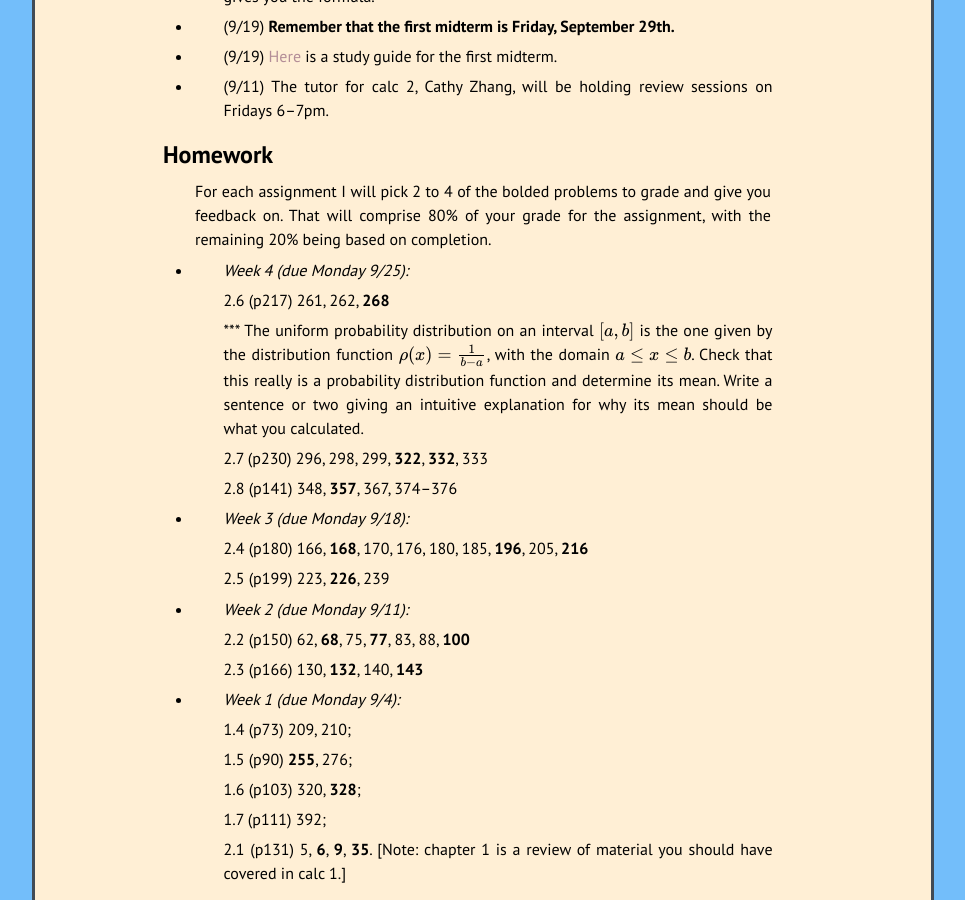
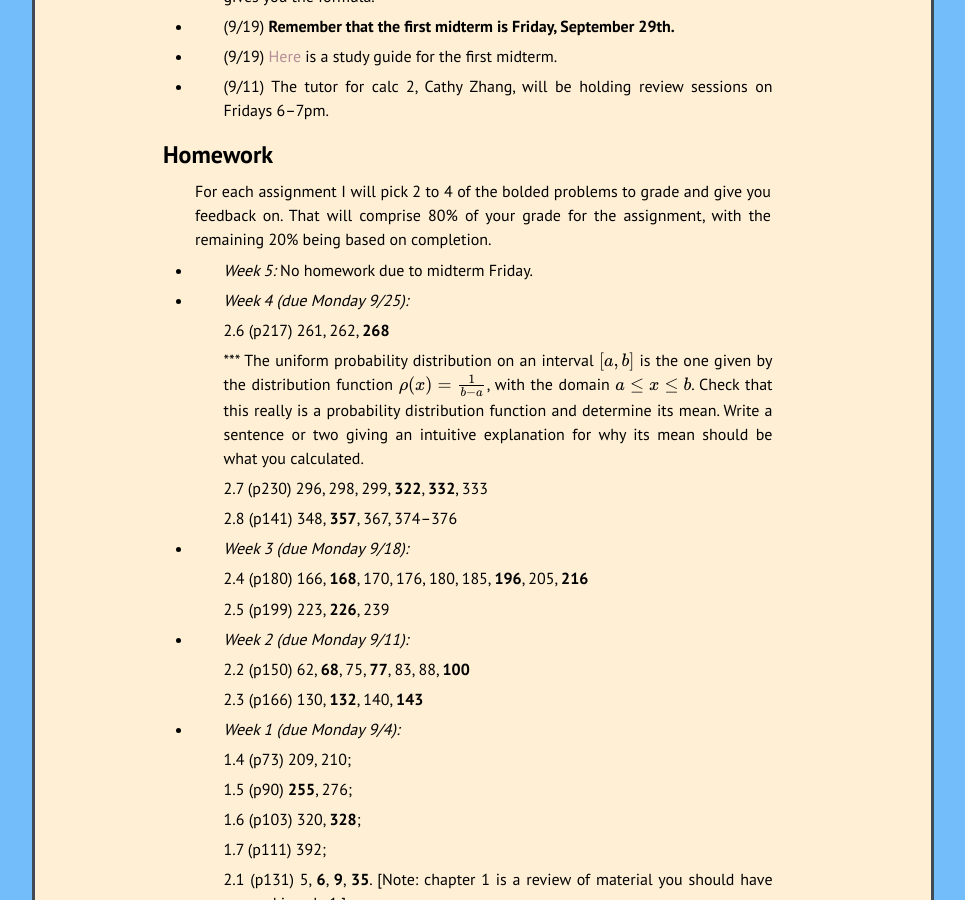
Before and after one commit to kamerynjw/kamerynjw.github.io, a Jekyll site: the page built from teaching/2023/math211.md, in a window 1280 px wide and 900 px high, scrolled down 440 px. Shown: the whole window, without its empty margins (157-1122 px from the left). Built offline with Jekyll 4.4.1, drawn with Linux system fonts in a browser that asks for light colours; nearby versions of some CDN libraries; formulas are drawn with MathJax 3.

Commit message:
added notice that there's no hemowkre for the exam week

```diff
--- a/teaching/2023/math211.md
+++ b/teaching/2023/math211.md
@@ -24,6 +24,8 @@ Homework
 --------
 
 For each assignment I will pick 2 to 4 of the bolded problems to grade and give you feedback on. That will comprise 80% of your grade for the assignment, with the remaining 20% being based on completion.
+
+* *Week 5:* No homework due to midterm Friday.
 
 * *Week 4 (due Monday 9/25):*
 
```
Also changed, not shown: teaching/2023/math210.md (+2 -0 lines).
